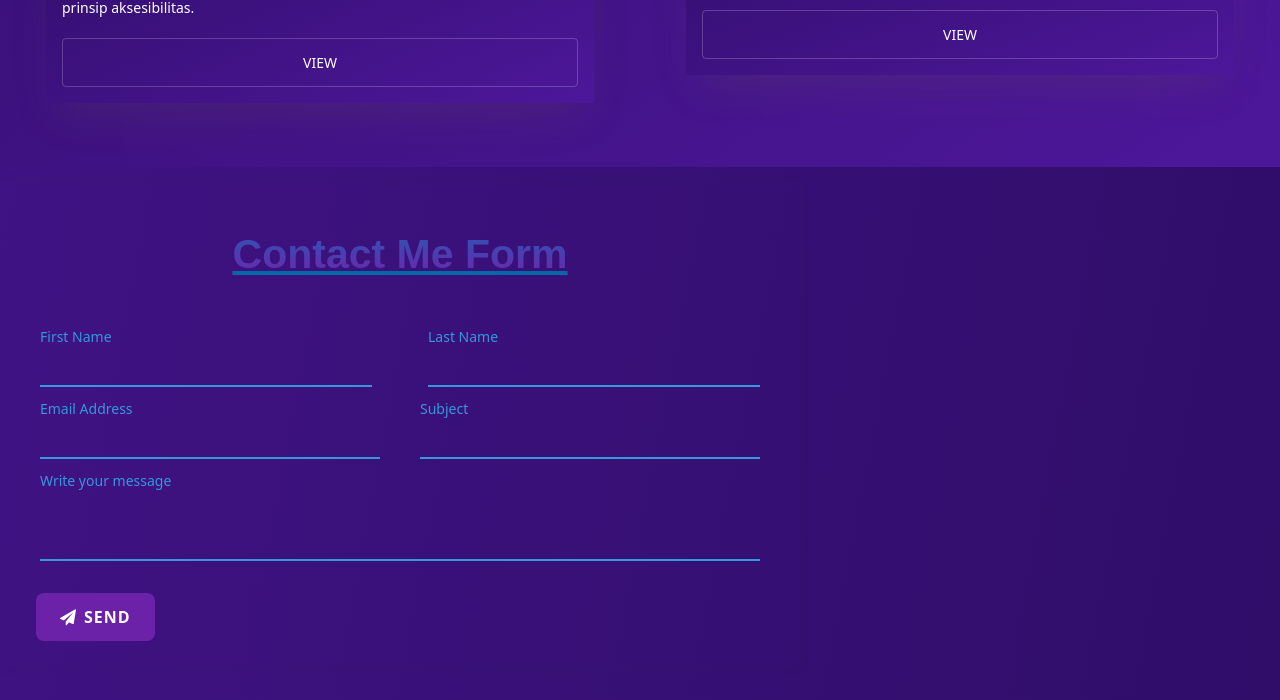
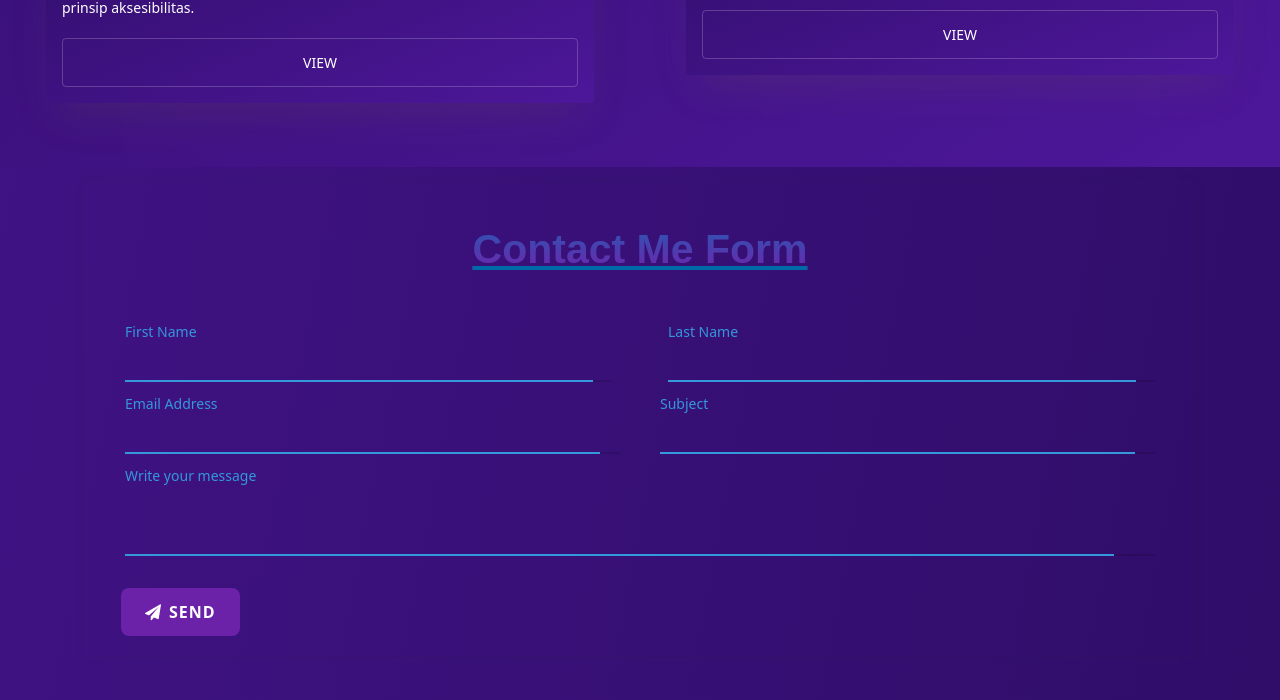
Before and after one commit to gilangages/my-portofolio, a website: page index.html in a window 1280 px wide. Shown: the part 5863-6563 px from the top of the page. Drawn offline with Linux system fonts and the light colour scheme.

Commit message:
edit underline

```diff
--- a/index.html
+++ b/index.html
@@ -560,7 +560,7 @@
 </section>
 
 
-  <section id="contact" class="w-full w-screen mx-auto pt-4 mt-0-0 mb-0">
+  <section id="contact" class="w-full w-screen mx-auto pt-4 mt-0-0 mb-0 mr-0 ml-0">
     <div class="container-contact">
       <div class="text inline-block mx-auto w-full sm:w-3/4 md:w-2/3 lg:w-1/2 text-center underline decoration-sky-700 rounded-full pt-4 bg-violet-950">
         Contact Me Form
@@ -627,17 +627,6 @@
         </a>
       </div>
     </div>
-    <!-- <div class="text-center">
-      <a href="" class="p-2">
-        <i class="fa-brands fa-tiktok fa-2xl ikon"></i>
-      </a>
-      <a href="" class="p-2">
-        <i class="fa-brands fa-twitter fa-2xl ikon"></i>
-      </a>
-      <a href="" class="p-2">
-        <i class="fa-brands fa-youtube fa-2xl ikon"></i>
-      </a>
-    </div> -->
     <div class="text-center mt-4" style="color: bisque;"> &copy; 2025. Made by Gilang Abdian </div>
 
 
--- a/styles.css
+++ b/styles.css
@@ -220,13 +220,13 @@ form .form-row .textarea{
   position: absolute;
   bottom: 0;
   height: 2px;
-  width: 100%;
+  width: 98%;
 }
 .input-data .underline:before{
   position: absolute;
   content: "";
   height: 2px;
-  width: 100%;
+  width: 98%;
   background: #3498db;
   transform: scaleX(0);
   transform-origin: center;
@@ -446,14 +446,14 @@ form .form-row .textarea{
 }
 
 
-.contact-wrapper {
-  display: flex;
-  flex-direction: row;
-  justify-content: space-between;
+.container-contact {
+  /* display: flex;
+  flex-direction: row; */
+  /* justify-content: space-between; */
   margin: 0 auto;
   padding: 20px;
   position: relative;
-  max-width: 840px;
+  max-width: 1110px;
 }
 
 
```
